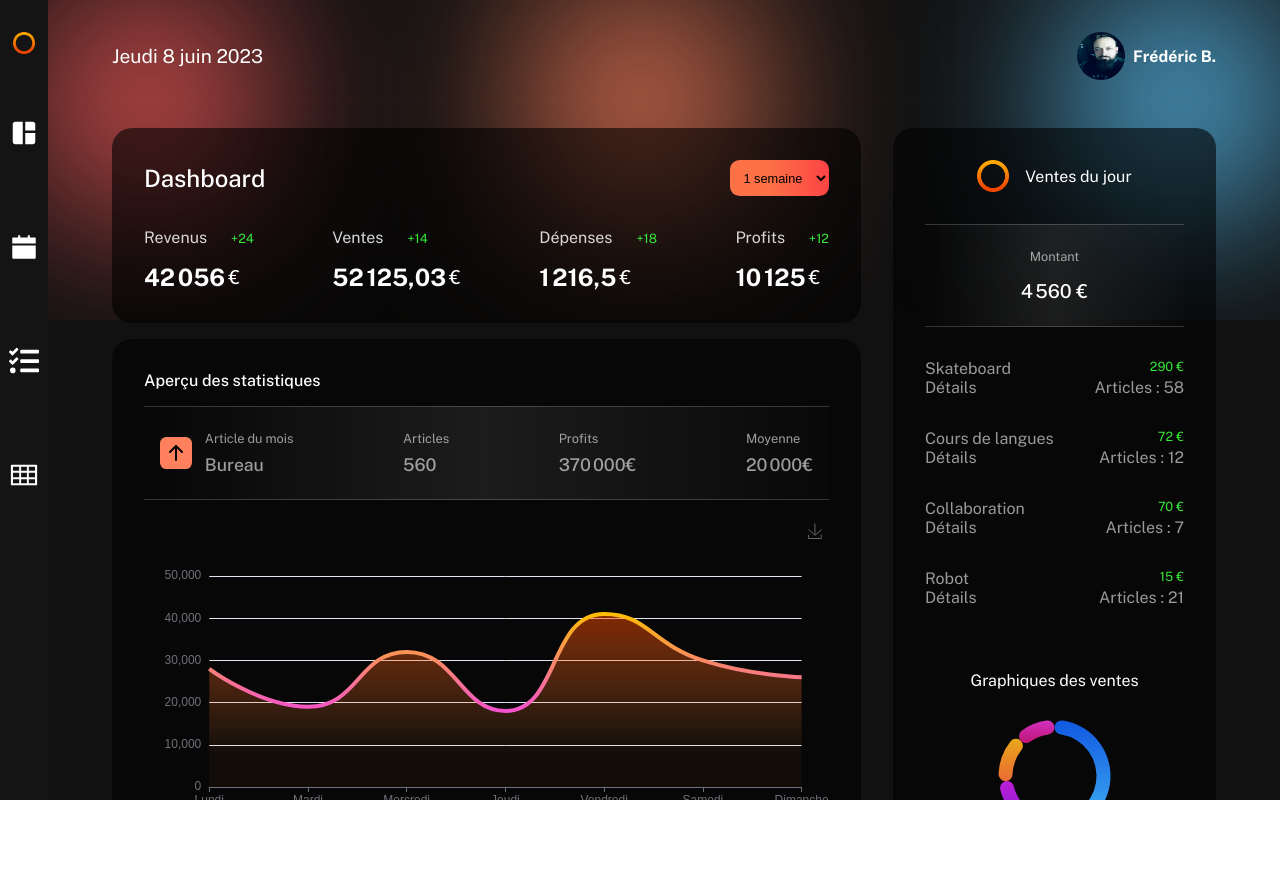
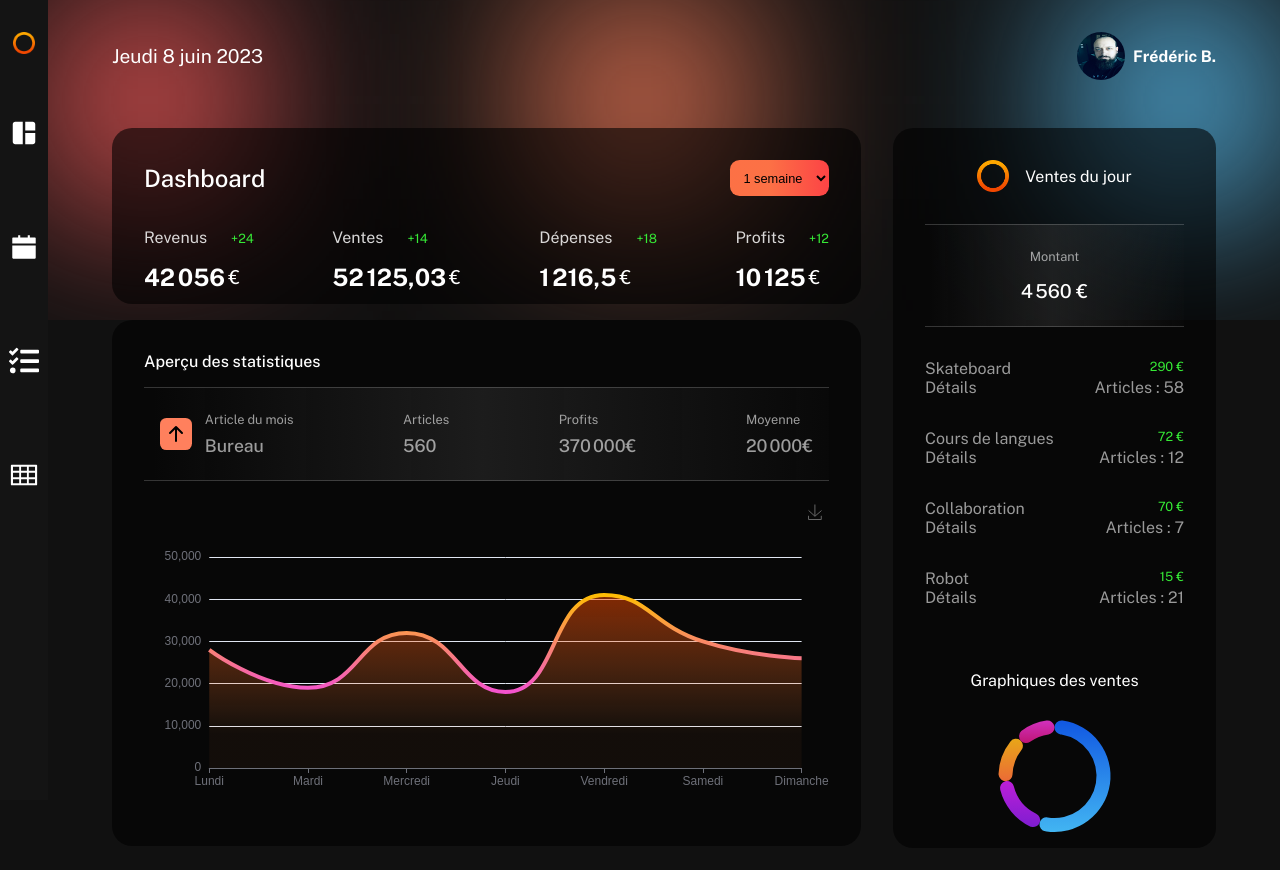
Before and after one commit to B-Frederic/dashboard, a React (Vite) app: page / in a window 1280 px wide. Before the commit this address led to /dashboard. Shown: the top 870 px of the page. Before the commit the page ends 800 px from the top, so only its background shows below. Built offline with nearby package versions, Linux system fonts and the light colour scheme.

Commit message:
patch: router and module.css

```diff
--- a/src/App.jsx
+++ b/src/App.jsx
@@ -1,28 +1,55 @@
 // React
-import { BrowserRouter, Route, Routes } from "react-router-dom";
+import { RouterProvider, createBrowserRouter } from "react-router-dom";
 // Pages
 import Dashboard from "./pages/Dashboard/Dashboard";
 // Components
-import Layout from "./components/Layout/Layout";
+import Header from "./components/Layout/Header/Header";
 import Calendar from "./pages/Calendar/Calendar";
 import Kanban from "./pages/Kanban/Kanban";
 import UserList from "./pages/UserList/UserList";
 import Error from "./pages/Error/Error";
 
+const Layout = () => {
+  return (
+    <div>
+      <Header />
+    </div>
+  );
+};
+
+const router = createBrowserRouter([
+  {
+    path: "/",
+    element: <Layout />,
+    children: [
+      {
+        path: "/",
+        element: <Dashboard />,
+      },
+      {
+        path: "/calendrier",
+        element: <Calendar />,
+      },
+      {
+        path: "/taches",
+        element: <Kanban />,
+      },
+      {
+        path: "/utilisateurs",
+        element: <UserList />,
+      },
+    ],
+  },
+  {
+    path: "/*",
+    element: <Error />,
+  },
+]);
+
 const App = () => {
   return (
     <div id="dashboard">
-      <BrowserRouter>
-        <Routes>
-          <Route path="/" element={<Layout/> }>
-            <Route path="dashboard" element={<Dashboard/>} />
-            <Route path="calendrier" element={<Calendar/>} />
-            <Route path="taches" element={<Kanban/>} />
-            <Route path="utilisateur" element={<UserList/>} />
-          </Route>
-          <Route path="/*" element={<Error/>} />
-        </Routes>
-      </BrowserRouter>
+      <RouterProvider router={router} />
     </div>
   );
 };
--- a/src/components/AddCardModal/AddCardModal.jsx
+++ b/src/components/AddCardModal/AddCardModal.jsx
@@ -12,7 +12,6 @@ const AddCardModal = ({ visible, onClose, handleCardAdd }) => {
     const customStyles = {
         height: "fit-content",
         width: "50%",
-        maxWidth: "40rem",
         top: "-3rem",
         padding: "20px",
         background: "rgb(58 58 58)",
--- /dev/null
+++ b/src/components/Layout/Header/Header.jsx
@@ -0,0 +1,47 @@
+// React
+import { Outlet } from "react-router-dom";
+// Style
+import css from "./Header.module.css";
+// Moment
+import moment from "moment/moment";
+import "moment/locale/fr";
+// Components
+import Sidebar from "../../Sidebar/Sidebar";
+
+
+const Header = () => {
+
+  function charFirst(a) {
+    return (a + "").charAt(0).toUpperCase() + a.substr(1);
+  }
+
+  return (
+    <div className={css.container}>
+      <div>
+        <Sidebar />
+      </div>
+      <div className={css.dashboard}>
+        <div className={css.topBaseGradients}>
+          <div className="gradient-red"></div>
+          <div className="gradient-orange"></div>
+          <div className="gradient-blue"></div>
+        </div>
+
+        <div className={css.header}>
+          <span>{charFirst(moment().format("dddd Do MMM YYYY"))}</span>
+          <div className={css.profile}>
+            <img src="./assets/img/moi.png" alt="image utilisateur" />
+            <div className={css.info}>
+              <span>Frédéric B.</span>
+            </div>
+          </div>
+        </div>
+        <div className={css.content}>
+          <Outlet />
+        </div>
+      </div>
+    </div>
+  );
+};
+
+export default Header;
--- a/src/components/Layout/Layout.module.css
+++ b/src/components/Layout/Header/Header.module.css
@@ -63,5 +63,4 @@
 
 .content>div{
     width: 100%;
-    min-width: 75vh;
 }
--- a/src/components/Layout/Layout.jsx
+++ /dev/null
@@ -1,55 +0,0 @@
-// React
-import { Navigate, Outlet, useLocation } from "react-router-dom";
-// Style
-import css from "./Layout.module.css";
-// Moment
-import moment from "moment/moment";
-import 'moment/locale/fr';
-// Icon
-import { BiSearch } from "react-icons/bi";
-// Components
-import Sidebar from "../Sidebar/Sidebar";
-
-const Layout = () => {
-
-    const {pathname} = useLocation();
-
-    function charFirst(a){
-        return (
-            (a + "").charAt(0).toUpperCase()+a.substr(1)
-        )
-    }
-
-    return (
-        <div className={css.container}>
-            <div>
-                <Sidebar />
-
-                {/* Default route */}
-                {pathname === "/" && <Navigate to="/dashboard" />}
-            </div>
-            <div className={css.dashboard}>
-                <div className={css.topBaseGradients}>
-                    <div className="gradient-red"></div>
-                    <div className="gradient-orange"></div>
-                    <div className="gradient-blue"></div>
-                </div>
-
-                <div className={css.header}>
-                    <span>{charFirst(moment().format("dddd Do MMM YYYY"))}</span>
-                    <div className={css.profile}>
-                        <img src="./assets/img/moi.png" alt="image utilisateur" />
-                        <div className={css.info}>
-                            <span>Frédéric B.</span>
-                        </div>
-                    </div>
-                </div>
-                <div className={css.content}>
-                    <Outlet />
-                </div>
-            </div>
-        </div>
-    );
-};
-
-export default Layout;
--- a/src/components/Orders/Orders.module.css
+++ b/src/components/Orders/Orders.module.css
@@ -3,7 +3,7 @@
     flex-direction: column;
     gap: 2rem;
     width: 30%;
-    height: 83%;
+    height: 82%;
 }
 
 .head{
--- a/src/components/Sidebar/Sidebar.jsx
+++ b/src/components/Sidebar/Sidebar.jsx
@@ -12,16 +12,16 @@ const Sidebar = () => {
             <img src="./assets/img/logo.png" alt="logo" className={css.logo} />
 
             <div className={css.menu}>
-                <NavLink to="dashboard" className={css.item} title={"Dashboard"}>
+                <NavLink to="/" className={css.item}>
                     <MdSpaceDashboard size={30} />
                 </NavLink>
-                <NavLink to="calendrier" className={css.item} title={"Calendrier"}>
+                <NavLink to="/calendrier" className={css.item}>
                     <AiFillCalendar size={30} />
                 </NavLink>
-                <NavLink to="taches" className={css.item} title={"Tâche"}>
+                <NavLink to="/taches" className={css.item}>
                     <FaTasks size={30} />
                 </NavLink>
-                <NavLink to="utilisateur" className={css.item} title={"Utilisateurs"}>
+                <NavLink to="/utilisateurs" className={css.item}>
                     <AiOutlineTable size={30} />
                 </NavLink>
             </div>
--- a/src/index.css
+++ b/src/index.css
@@ -18,8 +18,8 @@
 }
 
 #dashboard {
-    height: 100vh;
-    width: 100%;
+    height: 100%;
+    width: 100vw;
     color: white;
     background-color: var(--black);
     font-family: "Public Sans", sans-serif;
@@ -28,8 +28,8 @@
 
 .theme-container {
     padding: 2rem;
+    background: rgba(0, 0, 0, 0.59);
     border-radius: 20px;
-    background: rgba(0, 0, 0, 0.59);
 }
 
 .gradient-red {
@@ -68,7 +68,7 @@
     );
   }
 
-/* scrollbar */
+/* Scrollbar */
 ::-webkit-scrollbar {
     width: 5px;
     height: 5px;
--- a/src/pages/Dashboard/Dashboard.jsx
+++ b/src/pages/Dashboard/Dashboard.jsx
@@ -39,9 +39,7 @@ const Dashboard = () => {
                         }
                     </div>
                 </div>
-
                <Statistics />
-
             </div>
             <Orders />
         </div>
--- a/src/pages/Dashboard/Dashboard.module.css
+++ b/src/pages/Dashboard/Dashboard.module.css
@@ -2,6 +2,7 @@
     display: flex;
     gap: 2rem;
     width: 100%;
+    height: 100%;
     max-width: 130rem;
     padding: 0 4rem;
 }
@@ -11,12 +12,14 @@
     flex-direction: column;
     gap: 1rem;
     width: 70%;
+    height: 100%;
 }
 
 .dashboardHead{
     display: flex;
     flex-direction: column;
     gap: 2rem;
+    height: 20%;
 }
 
 .dashboardHead > .head{
--- a/src/pages/Kanban/Kanban.css
+++ b/src/pages/Kanban/Kanban.css
@@ -1,5 +1,6 @@
 .board-container{
     display: flex;
+    align-items: center;
     flex-direction: column;
     gap: 1rem;
     padding: 1rem;
```
